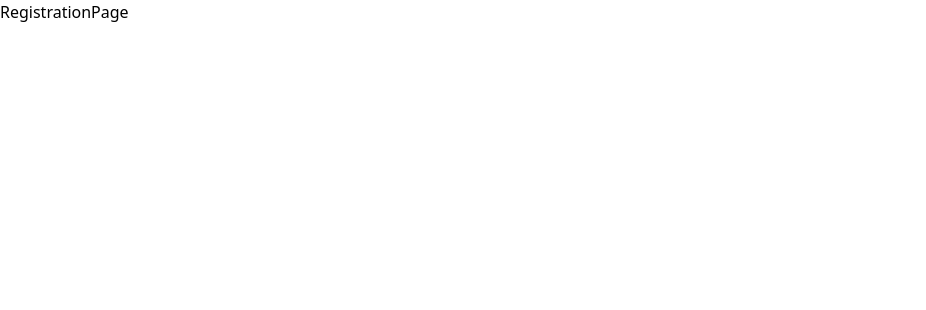
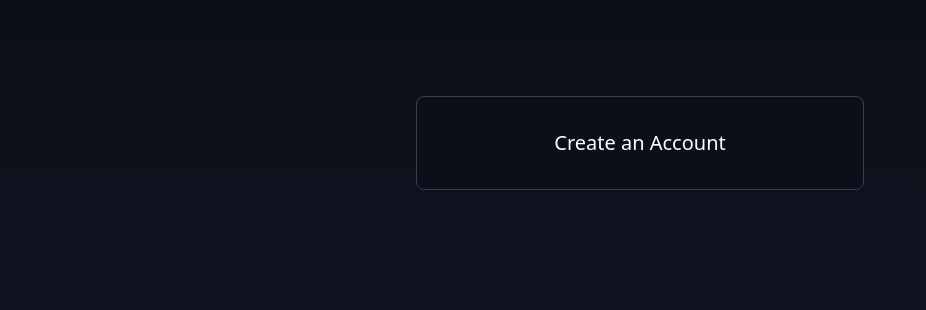
Before and after one commit to ChansaKashellMwenya/Intern, a React (Vite) app: page /register in a window 1280 px wide. Shown: the top 310 px of the page, without its empty margins (0-926 px from the left). Built offline with nearby package versions, Linux system fonts and the light colour scheme.

Commit message:
Basic Structure

```diff
--- a/src/components/RegistrationPage.jsx
+++ b/src/components/RegistrationPage.jsx
@@ -1,9 +1,18 @@
-import React from 'react'
+import React from 'react';
 
-const RegistrationPage = () => {
+const RegisterPage = () => {
   return (
-    <div>RegistrationPage</div>
-  )
-}
+    <div className="min-h-screen bg-gradient-to-b from-[#0B0F19] to-[#151a2b]">
+      <header className="p-6"></header>
+      <div className="flex items-center justify-center py-12 px-4 sm:px-6 lg:px-8">
+        <div className="max-w-md w-full">
+          <div className="bg-[#0B0F19] border border-gray-700 rounded-lg p-8">
+            <h2 className="text-xl font-medium text-white text-center">Create an Account</h2>
+          </div>
+        </div>
+      </div>
+    </div>
+  );
+};
 
-export default RegistrationPage
+export default RegisterPage;
```
